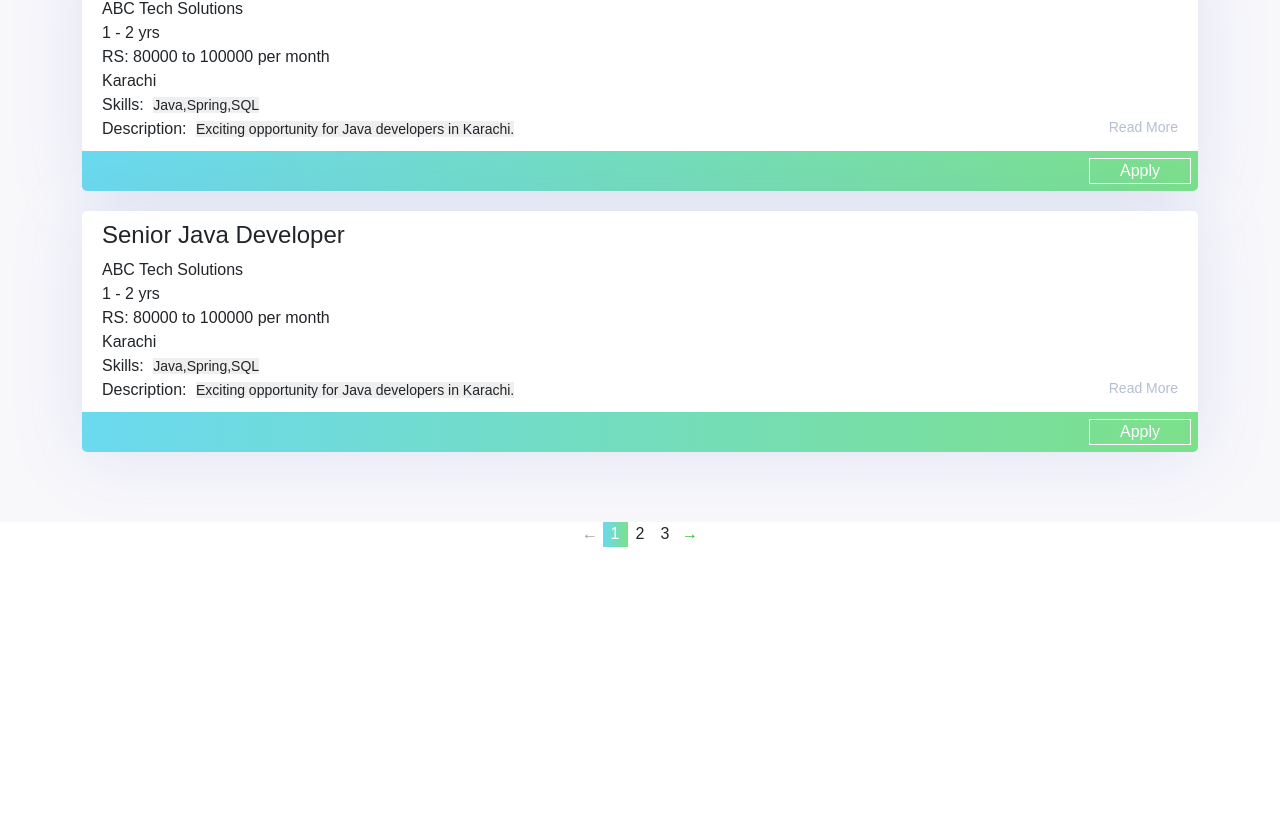
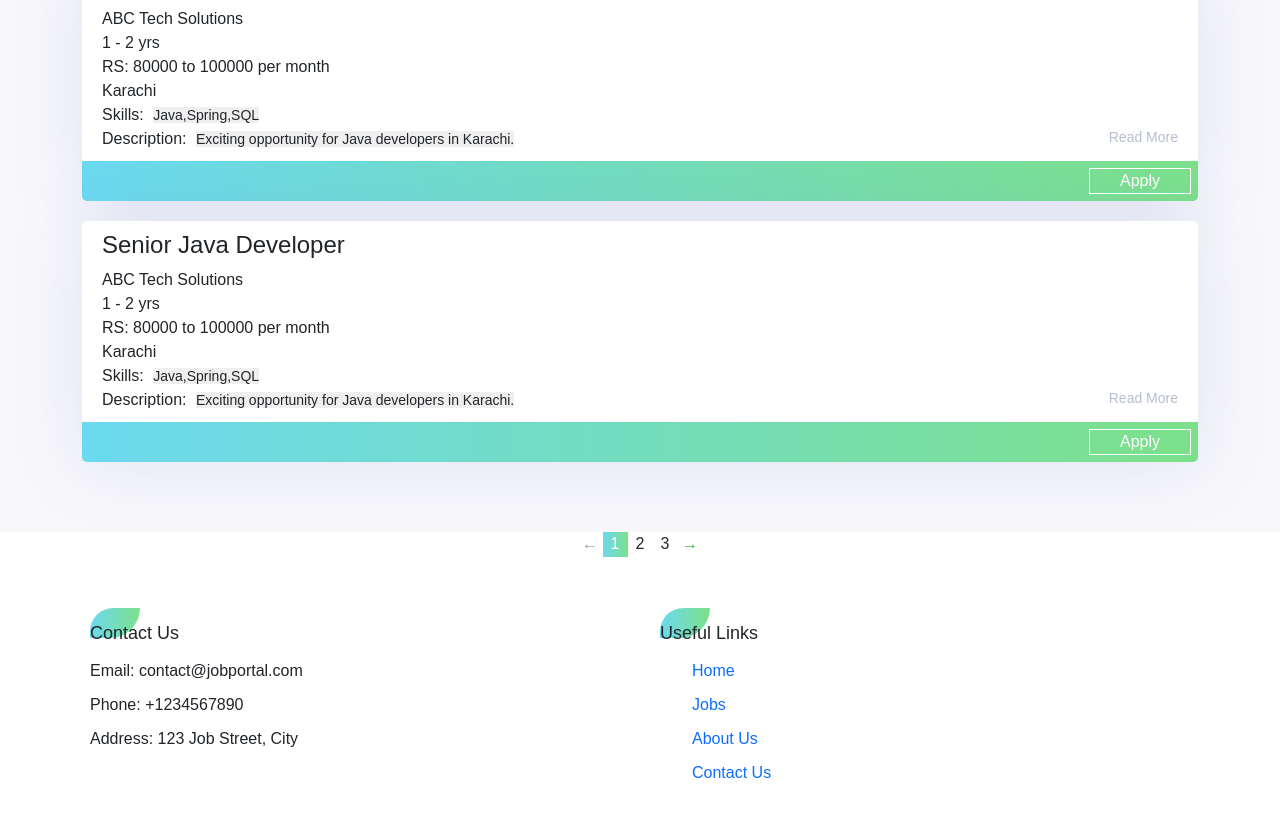
Before and after one commit to mBilalVirk/job-portal, a React (Vite) app: page / in a window 1280 px wide. Shown: the part 1962-2778 px from the top of the page. Before the commit the page ends 2525 px from the top, so only its background shows below. Built offline with nearby package versions, Linux system fonts and the light colour scheme.

Commit message:
Updated App styles and Footer component

```diff
--- a/src/App.css
+++ b/src/App.css
@@ -178,3 +178,72 @@ h3::before {
 #site-stats h3 {
   margin-bottom: 30px;
 }
+
+/* Your existing CSS */
+/* Footer styles */
+.footer {
+
+  padding: 40px 0;
+  font-family: Arial, sans-serif;
+}
+
+.footer-container {
+  display: flex;
+  justify-content: space-around;
+  flex-wrap: wrap;
+}
+
+.footer-content {
+  flex: 1;
+  padding: 0 20px;
+  margin-bottom: 20px;
+}
+
+.footer-content h3 {
+  margin-bottom: 15px;
+  font-size: 18px;
+}
+
+.footer-content p {
+  margin-bottom: 10px;
+}
+
+ul {
+  list-style: none;
+}
+
+ul li {
+  margin-bottom: 10px;
+}
+
+ul li a {
+
+  text-decoration: none;
+}
+
+ul li a:hover {
+  text-decoration: underline;
+}
+
+.copyright {
+  text-align: center;
+  margin-top: 20px;
+}
+
+/* Footer styles */
+/* ... (existing footer styles) ... */
+
+/* Media query for responsiveness */
+@media screen and (max-width: 768px) {
+  .footer-container {
+    flex-direction: column;
+    align-items: center;
+  }
+
+  .footer-content {
+    flex: none;
+    width: 100%;
+    text-align: center;
+    margin-bottom: 20px;
+  }
+}
--- a/src/App.jsx
+++ b/src/App.jsx
@@ -2,6 +2,7 @@ import { useState } from "react";
 import Navbar from "./components/navbar/Navbar";
 import SearchJobs from "./components/searchjob/SearchJobs";
 import Jobs from "./components/jobs/Jobs";
+import Footer from "./components/footer/Footer";
 import "./App.css";
 function App() {
   const [count, setCount] = useState(0);
@@ -16,6 +17,7 @@ function App() {
         </div>
       </section>
       <Jobs />
+      <Footer />
     </>
   );
 }
--- a/src/components/footer/Footer.jsx
+++ b/src/components/footer/Footer.jsx
@@ -0,0 +1,40 @@
+import React from "react";
+
+const Footer = () => {
+  const currentYear = new Date().getFullYear();
+
+  return (
+    <footer className="footer container ">
+      <div className="footer-container">
+        <div className="footer-content contact-info ">
+          <h3>Contact Us</h3>
+          <p>Email: contact@jobportal.com</p>
+          <p>Phone: +1234567890</p>
+          <p>Address: 123 Job Street, City</p>
+        </div>
+        <div className="footer-content useful-links">
+          <h3>Useful Links</h3>
+          <ul>
+            <li>
+              <a href="#">Home</a>
+            </li>
+            <li>
+              <a href="#">Jobs</a>
+            </li>
+            <li>
+              <a href="#">About Us</a>
+            </li>
+            <li>
+              <a href="#">Contact Us</a>
+            </li>
+          </ul>
+        </div>
+      </div>
+      <div className="copyright">
+        <p>&copy; {currentYear} Job-Portal. All rights reserved.</p>
+      </div>
+    </footer>
+  );
+};
+
+export default Footer;
```
